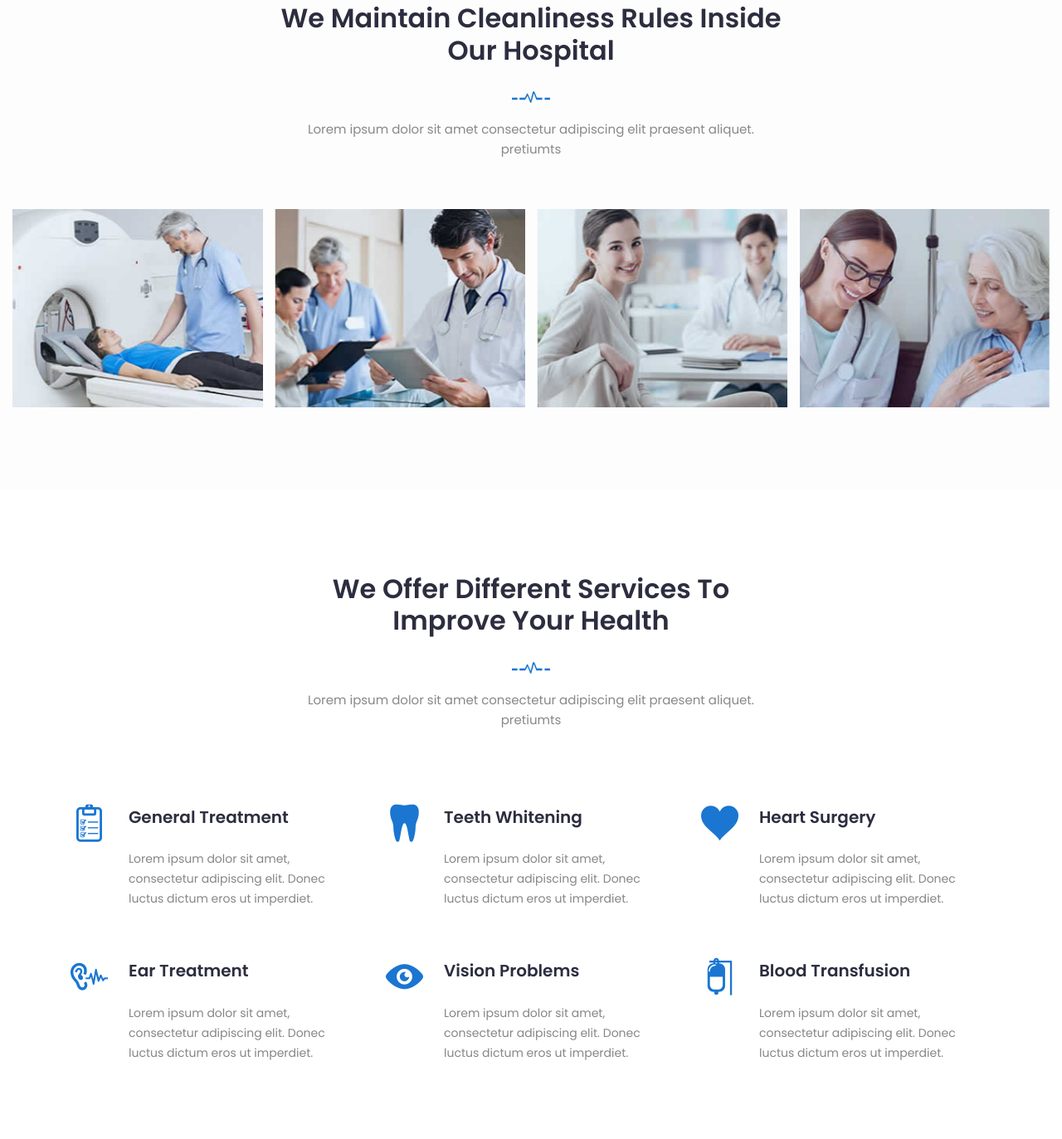
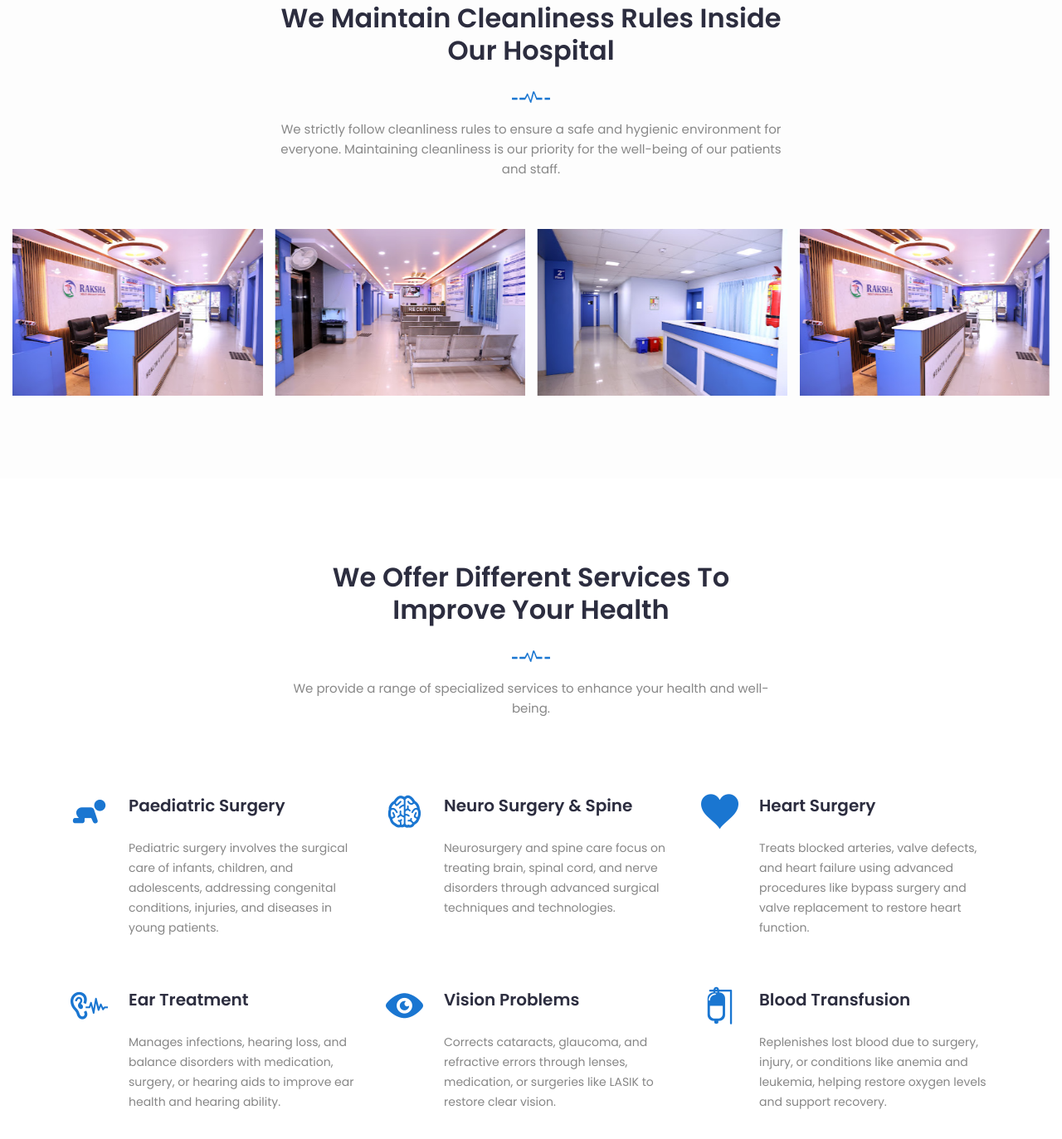
Before and after one commit to PoojaKuri/Raksha_Hospital, a plain HTML site: page index.html in a window 1280 px wide. Shown: the part 3199-4572 px from the top of the page at 83% size. Drawn offline with Linux system fonts and the light colour scheme; a script that the page names is missing.

Commit message:
services done

```diff
--- a/index.html
+++ b/index.html
@@ -551,8 +551,8 @@
             <h2>We Maintain Cleanliness Rules Inside Our Hospital</h2>
             <img src="img/section-img.png" alt="#" />
             <p>
-              Lorem ipsum dolor sit amet consectetur adipiscing elit praesent
-              aliquet. pretiumts
+              We strictly follow cleanliness rules to ensure a safe and hygienic environment for everyone. Maintaining
+              cleanliness is our priority for the well-being of our patients and staff.
             </p>
           </div>
         </div>
@@ -563,37 +563,27 @@
         <div class="col-lg-12 col-12">
           <div class="owl-carousel portfolio-slider">
             <div class="single-pf">
-              <img src="img/pf1.jpg" alt="#" />
+              <img src="img/abt1.jpg" alt="#" />
+              <a href="portfolio-details.html" class="btn">View Details</a>
+            </div>
+
+            <div class="single-pf">
+              <img src="img/abt3.jpg" alt="#" />
               <a href="portfolio-details.html" class="btn">View Details</a>
             </div>
             <div class="single-pf">
-              <img src="img/pf2.jpg" alt="#" />
+              <img src="img/abt4.jpg" alt="#" />
               <a href="portfolio-details.html" class="btn">View Details</a>
             </div>
             <div class="single-pf">
-              <img src="img/pf3.jpg" alt="#" />
+              <img src="img/abt5.jpg" alt="#" />
               <a href="portfolio-details.html" class="btn">View Details</a>
             </div>
             <div class="single-pf">
-              <img src="img/pf4.jpg" alt="#" />
+              <img src="img/abt3.jpg" alt="#" />
               <a href="portfolio-details.html" class="btn">View Details</a>
             </div>
-            <div class="single-pf">
-              <img src="img/pf1.jpg" alt="#" />
-              <a href="portfolio-details.html" class="btn">View Details</a>
-            </div>
-            <div class="single-pf">
-              <img src="img/pf2.jpg" alt="#" />
-              <a href="portfolio-details.html" class="btn">View Details</a>
-            </div>
-            <div class="single-pf">
-              <img src="img/pf3.jpg" alt="#" />
-              <a href="portfolio-details.html" class="btn">View Details</a>
-            </div>
-            <div class="single-pf">
-              <img src="img/pf4.jpg" alt="#" />
-              <a href="portfolio-details.html" class="btn">View Details</a>
-            </div>
+
           </div>
         </div>
       </div>
@@ -610,8 +600,7 @@
             <h2>We Offer Different Services To Improve Your Health</h2>
             <img src="img/section-img.png" alt="#" />
             <p>
-              Lorem ipsum dolor sit amet consectetur adipiscing elit praesent
-              aliquet. pretiumts
+              We provide a range of specialized services to enhance your health and well-being.
             </p>
           </div>
         </div>
@@ -620,23 +609,30 @@
         <div class="col-lg-4 col-md-6 col-12">
           <!-- Start Single Service -->
           <div class="single-service">
-            <i class="icofont icofont-prescription"></i>
-            <h4><a href="service-details.html">General Treatment</a></h4>
+            <i class="icofont icofont-baby"></i> <!-- Baby icon -->
+
+            <h4><a href="service-details.html"> Paediatric Surgery
+
+              </a></h4>
             <p>
-              Lorem ipsum dolor sit amet, consectetur adipiscing elit. Donec
-              luctus dictum eros ut imperdiet.
-            </p>
+              Pediatric surgery involves the surgical care of infants, children, and adolescents, addressing congenital
+              conditions, injuries, and diseases in young patients.
+
           </div>
           <!-- End Single Service -->
         </div>
         <div class="col-lg-4 col-md-6 col-12">
           <!-- Start Single Service -->
           <div class="single-service">
-            <i class="icofont icofont-tooth"></i>
-            <h4><a href="service-details.html">Teeth Whitening</a></h4>
+            <i class="icofont icofont-brain-alt"></i> <!-- Brain icon -->
+
+            <h4><a href="service-details.html"> Neuro Surgery & Spine
+
+
+              </a></h4>
             <p>
-              Lorem ipsum dolor sit amet, consectetur adipiscing elit. Donec
-              luctus dictum eros ut imperdiet.
+              Neurosurgery and spine care focus on treating brain, spinal cord, and nerve disorders through advanced
+              surgical techniques and technologies.
             </p>
           </div>
           <!-- End Single Service -->
@@ -647,8 +643,8 @@
             <i class="icofont icofont-heart-alt"></i>
             <h4><a href="service-details.html">Heart Surgery</a></h4>
             <p>
-              Lorem ipsum dolor sit amet, consectetur adipiscing elit. Donec
-              luctus dictum eros ut imperdiet.
+              Treats blocked arteries, valve defects, and heart failure using advanced procedures like bypass surgery
+              and valve replacement to restore heart function.
             </p>
           </div>
           <!-- End Single Service -->
@@ -659,8 +655,8 @@
             <i class="icofont icofont-listening"></i>
             <h4><a href="service-details.html">Ear Treatment</a></h4>
             <p>
-              Lorem ipsum dolor sit amet, consectetur adipiscing elit. Donec
-              luctus dictum eros ut imperdiet.
+              Manages infections, hearing loss, and balance disorders with medication, surgery, or hearing aids to
+              improve ear health and hearing ability.
             </p>
           </div>
           <!-- End Single Service -->
@@ -671,8 +667,8 @@
             <i class="icofont icofont-eye-alt"></i>
             <h4><a href="service-details.html">Vision Problems</a></h4>
             <p>
-              Lorem ipsum dolor sit amet, consectetur adipiscing elit. Donec
-              luctus dictum eros ut imperdiet.
+              Corrects cataracts, glaucoma, and refractive errors through lenses, medication, or surgeries like LASIK to
+              restore clear vision.
             </p>
           </div>
           <!-- End Single Service -->
@@ -683,8 +679,8 @@
             <i class="icofont icofont-blood"></i>
             <h4><a href="service-details.html">Blood Transfusion</a></h4>
             <p>
-              Lorem ipsum dolor sit amet, consectetur adipiscing elit. Donec
-              luctus dictum eros ut imperdiet.
+              Replenishes lost blood due to surgery, injury, or conditions like anemia and leukemia, helping restore
+              oxygen levels and support recovery.
             </p>
           </div>
           <!-- End Single Service -->
```
Also changed, not shown: about.html (+52 -35 lines), img/abt1.jpg (added), img/abt2.jpg (added), img/abt3.jpg (added), img/abt4.jpg (added), img/abt5.jpg (added), img/abt6.jpg (added), img/abt7.jpg (added), img/abt8.jpg (added), img/abt9.jpg (added).
